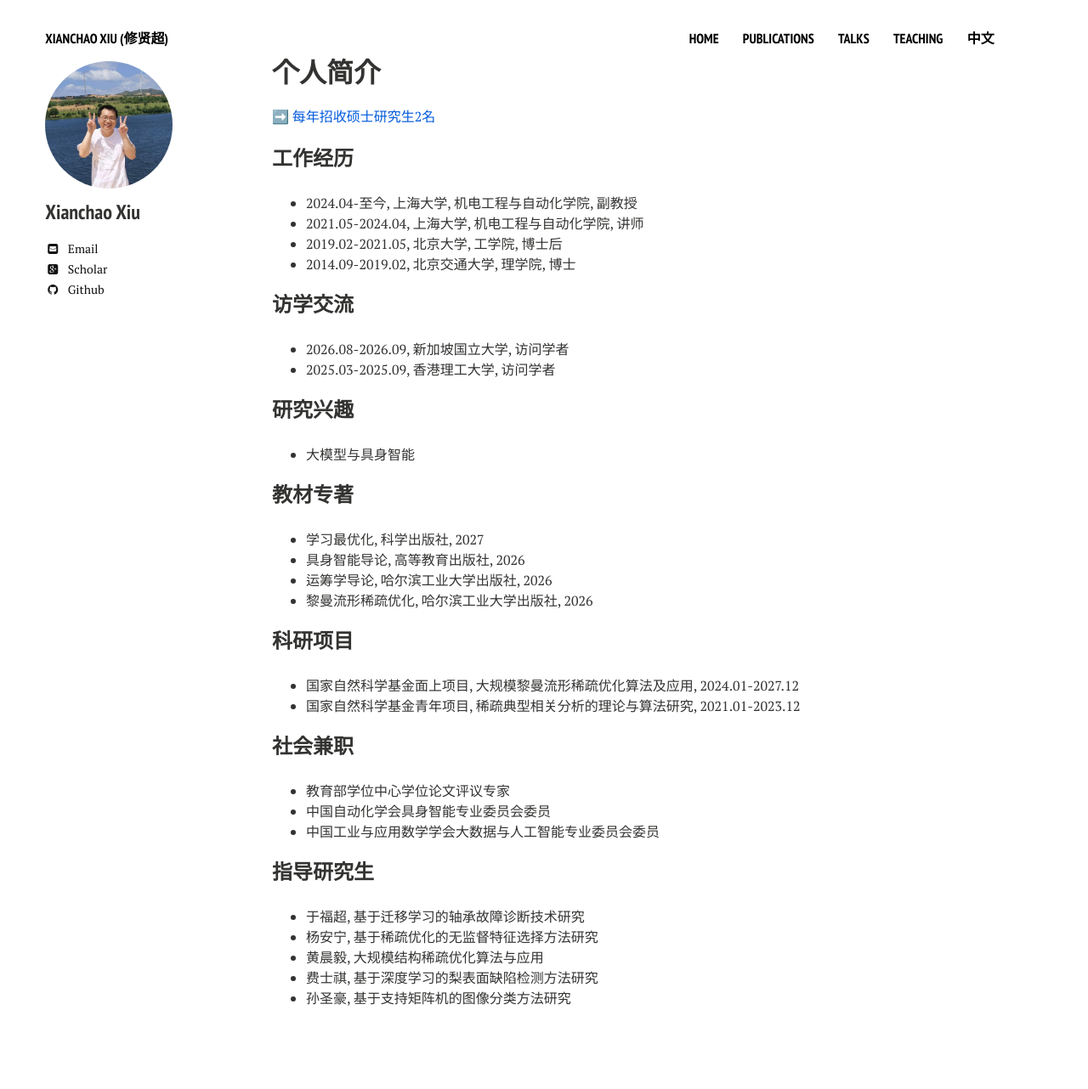
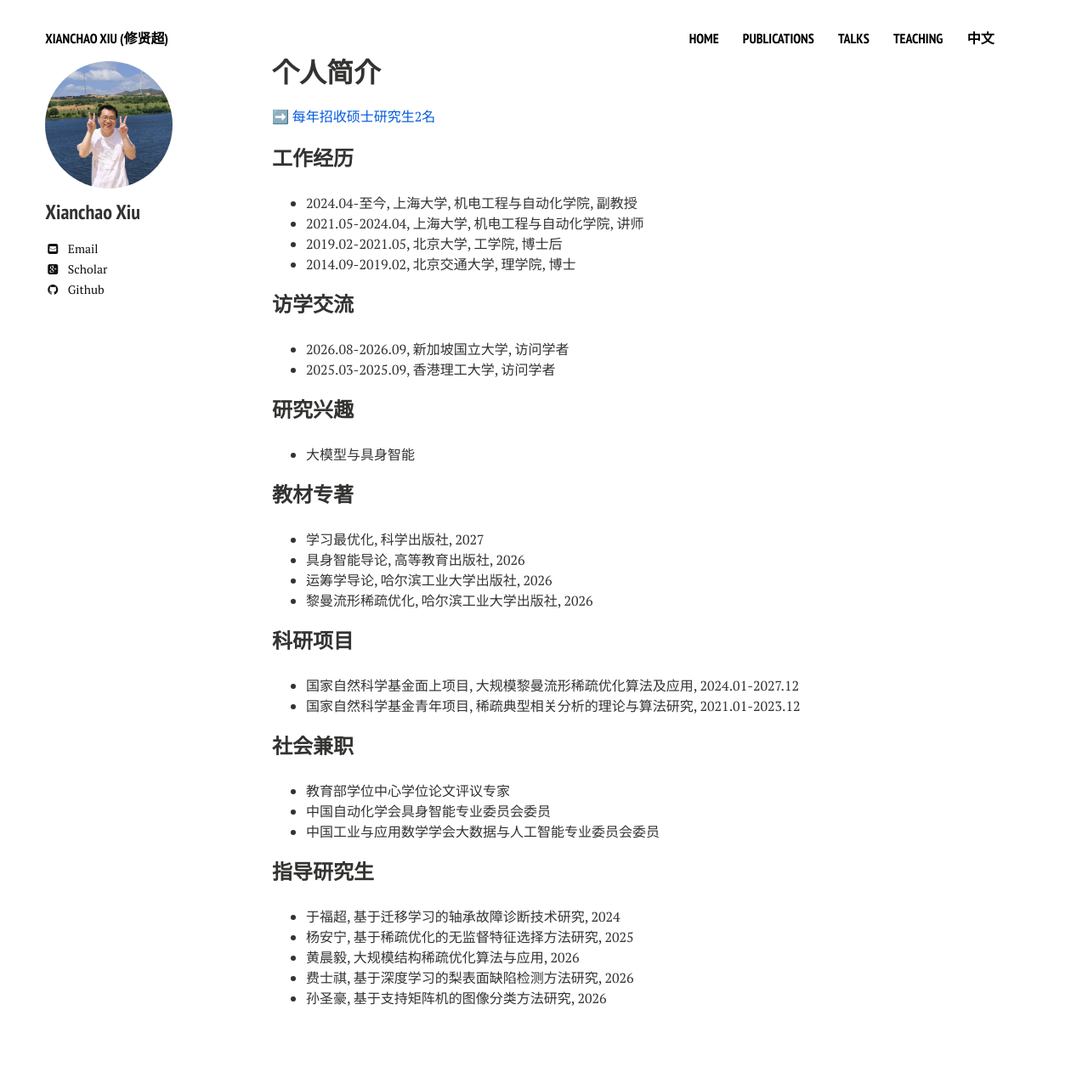
Before and after one commit to xianchaoxiu/xianchaoxiu.github.io, a Jekyll site: the page built from chinese/index.md, in a window 1280 px wide. Shown: the whole page at 85% size. Built offline with Jekyll 4.4.1, drawn with Linux system fonts in a browser that asks for light colours; nearby versions of some CDN libraries.

Commit message:
Update index.md

```diff
--- a/chinese/index.md
+++ b/chinese/index.md
@@ -43,8 +43,8 @@ share: false
 * 中国工业与应用数学学会大数据与人工智能专业委员会委员 <br>
 
 ### 指导研究生
-* 于福超, 基于迁移学习的轴承故障诊断技术研究 <br>
-* 杨安宁, 基于稀疏优化的无监督特征选择方法研究 <br>
-* 黄晨毅, 大规模结构稀疏优化算法与应用 <br>
-* 费士祺, 基于深度学习的梨表面缺陷检测方法研究 <br>
-* 孙圣豪, 基于支持矩阵机的图像分类方法研究 <br>
+* 于福超, 基于迁移学习的轴承故障诊断技术研究, 2024 <br>
+* 杨安宁, 基于稀疏优化的无监督特征选择方法研究, 2025 <br>
+* 黄晨毅, 大规模结构稀疏优化算法与应用, 2026 <br>
+* 费士祺, 基于深度学习的梨表面缺陷检测方法研究, 2026 <br>
+* 孙圣豪, 基于支持矩阵机的图像分类方法研究, 2026 <br>
```
